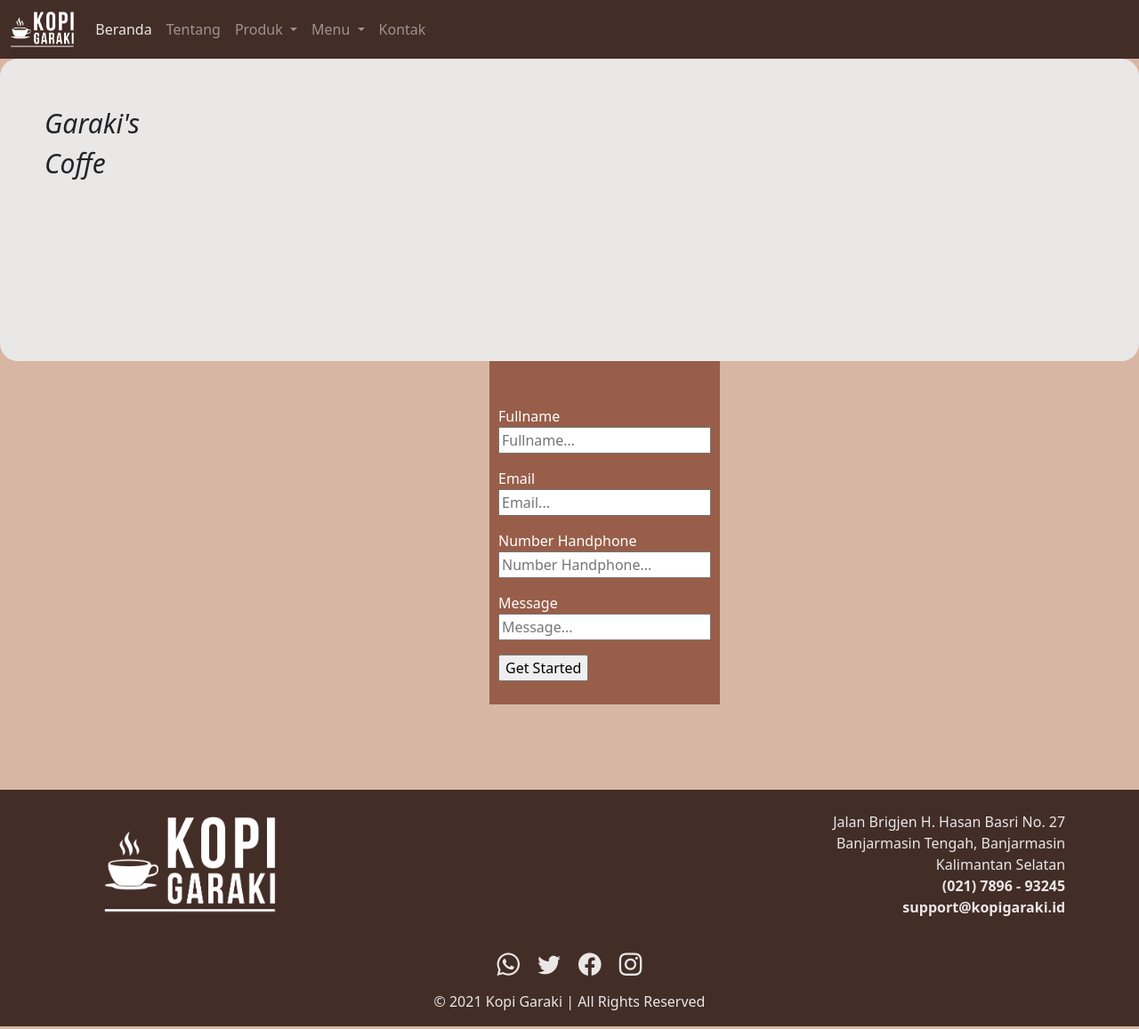
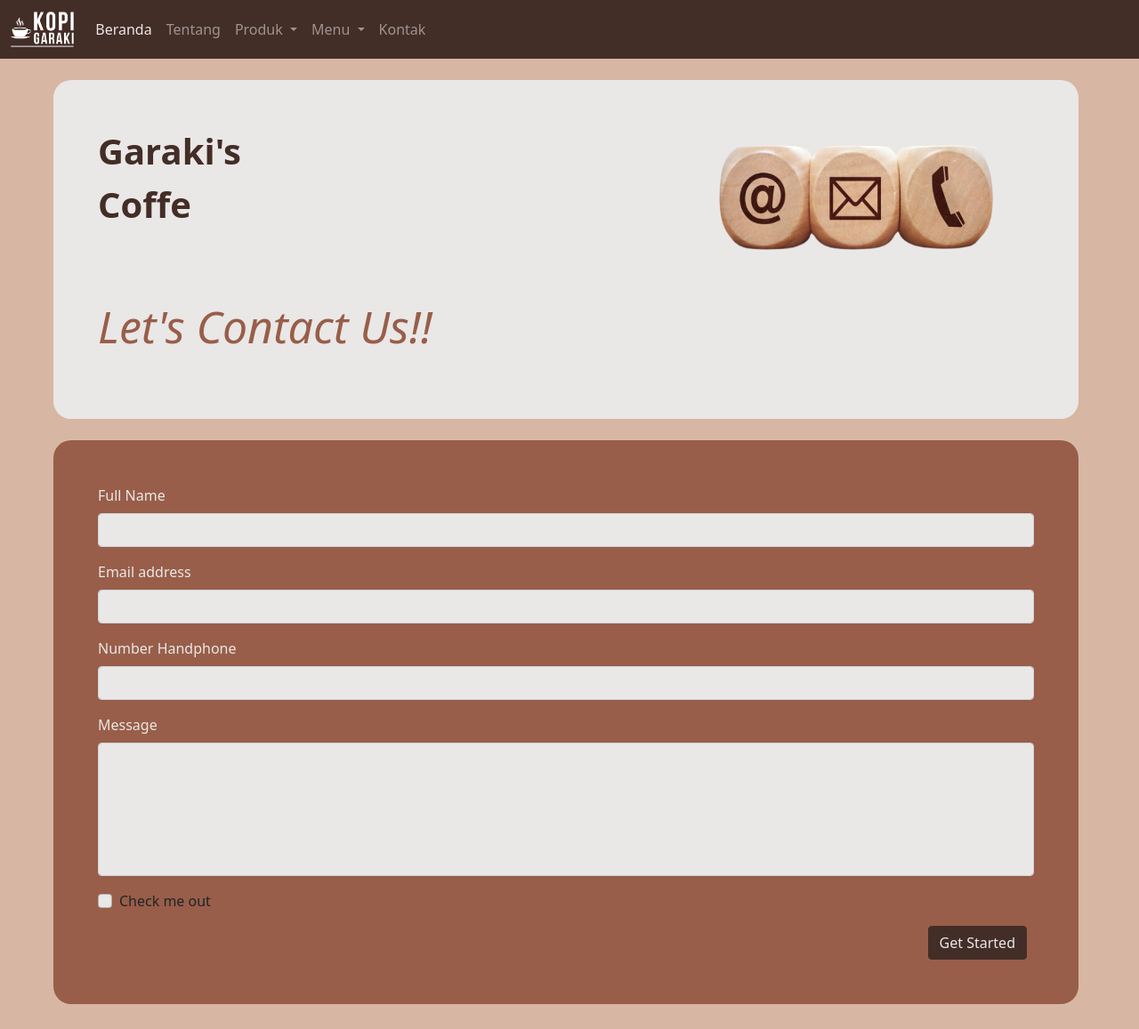
Before and after one commit to Kelompok3-DW/Kopi-Garaki, a website: page kontak.html in a window 1280 px wide. Shown: the top 1157 px of the page at 89% size. Drawn offline with nearby package versions, Linux system fonts and the light colour scheme.

Commit message:
UPDATE KONTAK
gimana teman teman

```diff
--- a/assets/css/kontak.css
+++ b/assets/css/kontak.css
@@ -4,27 +4,34 @@
 
 #box {
     background-color: #EAE7E7;
-    width: 100%;
+    width: 90%;
     padding: 50px;
     border-radius: 20px;
-    left: 50px;
-    top: 50px;
+    margin-left: 60px;
 }
 
 .garaki {
-    margin-bottom: 150px;
-    font-size: 30px;
-    font-style: italic;
+    font-size: 40px;
+    font-style: bold;
+    color: #432D27;
 }
 
-.form {
-    display: inline-flex;
+.imgcontactus {
+    float: right;
+    margin-top: -150px;
+}
+
+.contactus {
+    color: #985E49;
+    padding-top: 70px;
+    font-style: italic;
+    font-size: 50px;
+}
+
+#box2 {
     background-color: #985E49;
-    color: #fff;
-    padding: 10px;
-    font-size: 1em;
-    padding-top: 50px;
-    margin-left: 550px;
-
-
+    width: 90%;
+    padding: 50px;
+    border-radius: 20px;
+    margin-left: 60px;
 }
--- a/kontak.html
+++ b/kontak.html
@@ -72,35 +72,51 @@
 
 
     <!-- Content -->
+    <br>
     <div id="box">
-        <p class="garaki">
+        <b class="garaki">
             Garaki's <br> Coffe
+        </b>
+
+        <div class="imgcontactus" >
+            <img src="assets/img/contactus.png" alt="Contact Us"  width="400px" height="300px">
+        </div>
+
+        <p class="contactus">
+            Let's Contact Us!!
         </p>
-        </div>
+
+    </div>
+
+        <br>
+    <div id="box2">
     <div class="form">
-    <form action="login.php" method="POST">
-        <fieldset>
-        <p>
-            <label>Fullname </label> <br>
-            <input type="text" name="Fullname" placeholder="Fullname..." />
-        </p>
-        <p>
-            <label>Email </label> <br>
-            <input type="text" name="Email" placeholder="Email..." />
-        </p>
-        <p>
-            <label>Number Handphone </label> <br>
-            <input type="text" name="Number Handphone" placeholder="Number Handphone..." />
-        </p>
-        <p>
-            <label>Message</label> <br>
-            <input type="text" name="Message" placeholder="Message..." />
-        </p>
-        <p>
-            <input id="submit-btn" type="submit" name="submit" value="Get Started" />
-        </p>
-        </fieldset>
-    </form>
+        <form>
+            <div class="mb-3">
+                <label for="exampleInputfullname" class="form-label text-white">Full Name</label>
+                <input type="fullname" class="form-control" id="exampleInputfullname" aria-describedby="fullnameHelp">
+              </div>
+            <div class="mb-3">
+              <label for="exampleInputEmail1" class="form-label text-white">Email address</label>
+              <input type="email" class="form-control" id="exampleInputEmail1" aria-describedby="emailHelp">
+            </div>
+            <div class="mb-3">
+                <label for="exampleInputnumberhp" class="form-label text-white">Number Handphone</label>
+                <input type="numberhp" class="form-control" id="exampleInputnumberhp" aria-describedby="numberhpHelp">
+            </div>
+            <div class="mb-3">
+                <label for="exampleInputmessage" class="form-label text-white">Message</label>
+                <input type="message" class="form-control" id="exampleInputmessage" aria-describedby="messageHelp" style="height: 150px">
+            </div>
+            <div class="mb-3 form-check">
+              <input type="checkbox" class="form-check-input" id="exampleCheck1">
+              <label class="form-check-label" for="exampleCheck1">Check me out</label>
+            </div>
+            <div class="d-grid gap-2 d-md-flex justify-content-md-end">
+                <button class="btn btn-primary me-md-2" type="button">Get Started</button>
+              </div>
+          </form>
+    </div>
     </div>
     <br><br><br><br><br>
 
```
Also changed, not shown: assets/img/contactus.png (added).
